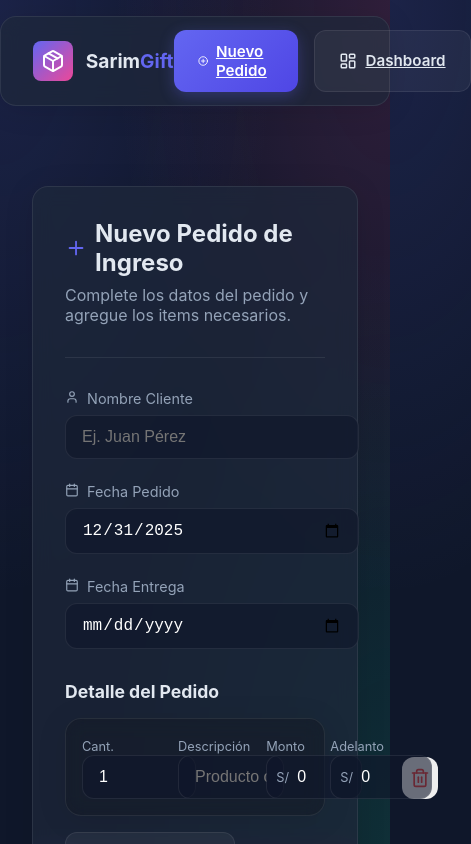
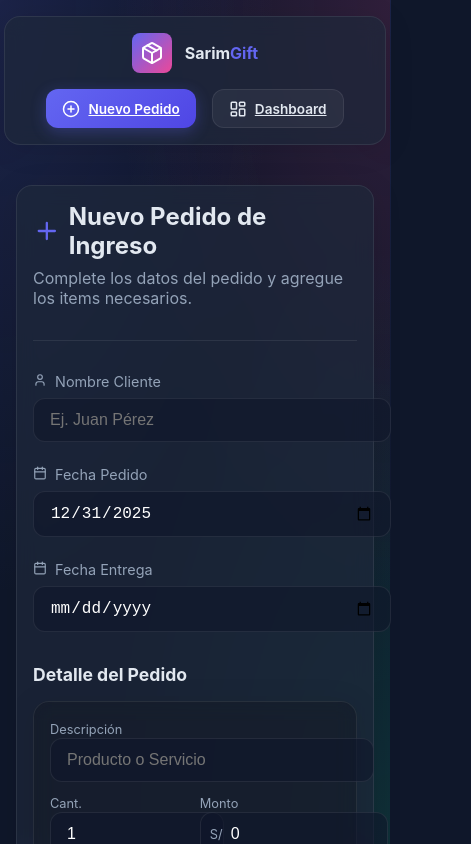
Before and after one commit to miguelOchoaGallegosGit/dashboard-sarimgift-app-v1, a React (Vite) app: page / in a window 390 px wide. Shown: the top 844 px of the page, 471 px wide, since content can reach past the window. Built offline with nearby package versions, Linux system fonts and the light colour scheme.

Commit message:
update for mobile version

```diff
--- a/src/components/Order/OrderDetailsModal.jsx
+++ b/src/components/Order/OrderDetailsModal.jsx
@@ -35,7 +35,7 @@ export const OrderDetailsModal = ({ order, onClose, onUpdate }) => {
             background: 'rgba(0,0,0,0.6)', backdropFilter: 'blur(5px)',
             display: 'flex', alignItems: 'center', justifyContent: 'center', zIndex: 1000
         }} onClick={onClose}>
-            <div className="glass-panel" style={{ width: '90%', maxWidth: '800px', maxHeight: '90vh', overflowY: 'auto', padding: '2rem', position: 'relative', background: '#0f172a' }} onClick={e => e.stopPropagation()}>
+            <div className="glass-panel" style={{ width: '95%', maxWidth: '800px', maxHeight: '90vh', overflowY: 'auto', padding: '1.5rem', position: 'relative', background: '#0f172a' }} onClick={e => e.stopPropagation()}>
                 <button onClick={onClose} style={{ position: 'absolute', top: '1rem', right: '1rem', background: 'transparent', border: 'none', color: 'white', cursor: 'pointer' }}>
                     <X size={24} />
                 </button>
@@ -96,7 +96,7 @@ export const OrderDetailsModal = ({ order, onClose, onUpdate }) => {
                     </div>
                 )}
 
-                <div style={{ display: 'grid', gap: '2rem', gridTemplateColumns: 'repeat(auto-fit, minmax(300px, 1fr))' }}>
+                <div style={{ display: 'grid', gap: '2rem', gridTemplateColumns: 'repeat(auto-fit, minmax(200px, 1fr))' }}>
                     <div>
                         <h3 style={{ borderBottom: '1px solid var(--glass-border)', paddingBottom: '0.5rem' }}>Items</h3>
                         <ul style={{ listStyle: 'none', padding: 0 }}>
--- a/src/components/UI/Navbar.jsx
+++ b/src/components/UI/Navbar.jsx
@@ -8,18 +8,8 @@ export const Navbar = () => {
     const isActive = (path) => location.pathname === path;
 
     return (
-        <nav className="glass-panel" style={{
-            margin: '1rem auto',
-            padding: '0.8rem 2rem',
-            maxWidth: '1200px',
-            display: 'flex',
-            alignItems: 'center',
-            justifyContent: 'space-between',
-            position: 'sticky',
-            top: '1rem',
-            zIndex: 100
-        }}>
-            <div style={{ display: 'flex', alignItems: 'center', gap: '0.8rem', fontWeight: 'bold', fontSize: '1.2rem', color: 'var(--text-color)' }}>
+        <nav className="glass-panel navbar">
+            <div className="navbar-brand">
                 <div style={{
                     background: 'linear-gradient(135deg, var(--primary-color), var(--accent-color))',
                     padding: '0.5rem',
@@ -31,7 +21,7 @@ export const Navbar = () => {
                 <span>Sarim<span style={{ color: 'var(--primary-color)' }}>Gift</span></span>
             </div>
 
-            <div style={{ display: 'flex', gap: '1rem' }}>
+            <div className="navbar-actions">
                 <Link to="/" className={`btn ${isActive('/') ? 'btn-primary' : 'btn-secondary'}`}>
                     <PlusCircle size={18} />
                     Nuevo Pedido
--- a/src/index.css
+++ b/src/index.css
@@ -3,9 +3,11 @@
   --bg-color: #0f172a;
   --text-color: #e2e8f0;
   --text-muted: #94a3b8;
-  --primary-color: #6366f1; /* Indigo 500 */
+  --primary-color: #6366f1;
+  /* Indigo 500 */
   --primary-hover: #4f46e5;
-  --accent-color: #ec4899; /* Pink 500 */
+  --accent-color: #ec4899;
+  /* Pink 500 */
   --success-color: #10b981;
   --warning-color: #f59e0b;
   --danger-color: #ef4444;
@@ -55,6 +57,12 @@ body {
   max-width: 1200px;
   margin: 0 auto;
   padding: 2rem;
+}
+
+@media (max-width: 768px) {
+  .container {
+    padding: 1rem;
+  }
 }
 
 .btn {
@@ -112,13 +120,154 @@ body {
 ::-webkit-scrollbar {
   width: 8px;
 }
+
 ::-webkit-scrollbar-track {
   background: transparent;
 }
+
 ::-webkit-scrollbar-thumb {
   background: rgba(255, 255, 255, 0.1);
   border-radius: 4px;
 }
+
 ::-webkit-scrollbar-thumb:hover {
   background: rgba(255, 255, 255, 0.2);
 }
+
+/* Response Utilities */
+.navbar {
+  margin: 1rem auto;
+  padding: 0.8rem 2rem;
+  max-width: 1200px;
+  display: flex;
+  align-items: center;
+  justify-content: space-between;
+  position: sticky;
+  top: 1rem;
+  z-index: 100;
+  gap: 1rem;
+}
+
+.navbar-brand {
+  display: flex;
+  align-items: center;
+  gap: 0.8rem;
+  font-weight: bold;
+  font-size: 1.2rem;
+  color: var(--text-color);
+}
+
+.navbar-actions {
+  display: flex;
+  gap: 1rem;
+}
+
+.order-item-grid {
+  display: grid;
+  grid-template-columns: 80px 2fr 1fr 1fr 40px;
+  gap: 1rem;
+  align-items: end;
+  background: rgba(0, 0, 0, 0.2);
+  padding: 1rem;
+}
+
+
+.dashboard-header {
+  margin-bottom: 2rem;
+  display: flex;
+  justify-content: space-between;
+  align-items: center;
+}
+
+.stats-panel {
+  padding: 0.5rem 1.5rem;
+  display: flex;
+  gap: 2rem;
+}
+
+
+@media (max-width: 768px) {
+  .navbar {
+    flex-direction: column;
+    padding: 0.75rem;
+    margin: 0.5rem;
+  }
+
+  .navbar-actions {
+    width: 100%;
+    justify-content: center;
+    flex-wrap: wrap;
+  }
+
+  .order-item-grid {
+    grid-template-columns: 1fr 1fr;
+    grid-template-areas:
+      "desc desc"
+      "qty amount"
+      "advance action";
+    gap: 0.8rem;
+  }
+
+  .order-item-qty {
+    grid-area: qty;
+  }
+
+  .order-item-desc {
+    grid-area: desc;
+  }
+
+  .order-item-amount {
+    grid-area: amount;
+  }
+
+  .order-item-advance {
+    grid-area: advance;
+  }
+
+  .order-item-action {
+    grid-area: action;
+    justify-self: end;
+  }
+
+  .dashboard-header {
+    flex-direction: column;
+    align-items: flex-start;
+    gap: 1rem;
+  }
+
+  .stats-panel {
+    width: 100%;
+    justify-content: space-around;
+  }
+}
+
+@media (max-width: 400px) {
+  .glass-panel {
+    padding: 1rem !important;
+  }
+
+  .navbar {
+    padding: 0.5rem;
+    margin: 0.25rem;
+  }
+
+  .navbar-brand {
+    font-size: 1rem;
+  }
+
+  .btn {
+    padding: 0.6rem 1rem;
+    font-size: 0.85rem;
+  }
+
+  .order-item-grid {
+    padding: 0.75rem;
+    gap: 0.6rem;
+  }
+
+  .stats-panel {
+    padding: 0.5rem 1rem;
+    gap: 1rem;
+    font-size: 0.9rem;
+  }
+}
--- a/src/pages/Dashboard/Dashboard.jsx
+++ b/src/pages/Dashboard/Dashboard.jsx
@@ -26,11 +26,11 @@ export const Dashboard = () => {
 
     return (
         <div style={{ padding: '2rem 0' }}>
-            <header style={{ marginBottom: '2rem', display: 'flex', justifyContent: 'space-between', alignItems: 'center' }}>
+            <header className="dashboard-header">
                 <h1 style={{ fontSize: '2rem', margin: 0, background: 'linear-gradient(to right, #fff, #94a3b8)', WebkitBackgroundClip: 'text', WebkitTextFillColor: 'transparent' }}>
                     Dashboard de Pedidos
                 </h1>
-                <div className="glass-panel" style={{ padding: '0.5rem 1.5rem', display: 'flex', gap: '2rem' }}>
+                <div className="glass-panel stats-panel">
                     <div style={{ textAlign: 'center' }}>
                         <span style={{ display: 'block', fontSize: '0.8rem', color: 'var(--text-muted)' }}>Total Pedidos</span>
                         <span style={{ fontWeight: 'bold', fontSize: '1.2rem' }}>{orders.length}</span>
@@ -44,7 +44,7 @@ export const Dashboard = () => {
                 </div>
             </header>
 
-            <div style={{ display: 'grid', gap: '1rem', gridTemplateColumns: 'repeat(auto-fill, minmax(350px, 1fr))' }}>
+            <div style={{ display: 'grid', gap: '1rem', gridTemplateColumns: 'repeat(auto-fill, minmax(250px, 1fr))' }}>
                 {orders.map(order => (
                     <div
                         key={order.id}
--- a/src/pages/OrderEntry/OrderEntry.jsx
+++ b/src/pages/OrderEntry/OrderEntry.jsx
@@ -146,8 +146,8 @@ export const OrderEntry = () => {
 
                 <div style={{ display: 'flex', flexDirection: 'column', gap: '1rem', marginBottom: '2rem' }}>
                     {items.map((item, index) => (
-                        <div key={item.id} className="glass-panel" style={{ padding: '1rem', background: 'rgba(0,0,0,0.2)', display: 'grid', gridTemplateColumns: '80px 2fr 1fr 1fr 40px', gap: '1rem', alignItems: 'end' }}>
-                            <div>
+                        <div key={item.id} className="glass-panel order-item-grid">
+                            <div className="order-item-qty">
                                 <label style={{ fontSize: '0.8rem', color: 'var(--text-muted)' }}>Cant.</label>
                                 <input
                                     type="number"
@@ -157,7 +157,7 @@ export const OrderEntry = () => {
                                     onChange={(e) => handleItemChange(item.id, 'quantity', e.target.value)}
                                 />
                             </div>
-                            <div>
+                            <div className="order-item-desc">
                                 <label style={{ fontSize: '0.8rem', color: 'var(--text-muted)' }}>Descripción</label>
                                 <input
                                     type="text"
@@ -167,7 +167,7 @@ export const OrderEntry = () => {
                                     onChange={(e) => handleItemChange(item.id, 'description', e.target.value)}
                                 />
                             </div>
-                            <div>
+                            <div className="order-item-amount">
                                 <label style={{ fontSize: '0.8rem', color: 'var(--text-muted)' }}>Monto</label>
                                 <div style={{ position: 'relative' }}>
                                     <span style={{ position: 'absolute', left: '10px', top: '50%', transform: 'translateY(-50%)', color: 'var(--text-muted)', fontSize: '0.8rem' }}>S/</span>
@@ -182,7 +182,7 @@ export const OrderEntry = () => {
                                     />
                                 </div>
                             </div>
-                            <div>
+                            <div className="order-item-advance">
                                 <label style={{ fontSize: '0.8rem', color: 'var(--text-muted)' }}>Adelanto</label>
                                 <div style={{ position: 'relative' }}>
                                     <span style={{ position: 'absolute', left: '10px', top: '50%', transform: 'translateY(-50%)', color: 'var(--text-muted)', fontSize: '0.8rem' }}>S/</span>
@@ -200,8 +200,8 @@ export const OrderEntry = () => {
                             <button
                                 type="button"
                                 onClick={() => removeItem(item.id)}
-                                className="btn"
-                                style={{ color: 'var(--danger-color)', padding: '0.5rem', height: '42px', justifySelf: 'center' }}
+                                className="btn order-item-action"
+                                style={{ color: 'var(--danger-color)', padding: '0.5rem', height: '42px' }}
                                 title="Eliminar Item"
                             >
                                 <Trash2 size={20} />
```
